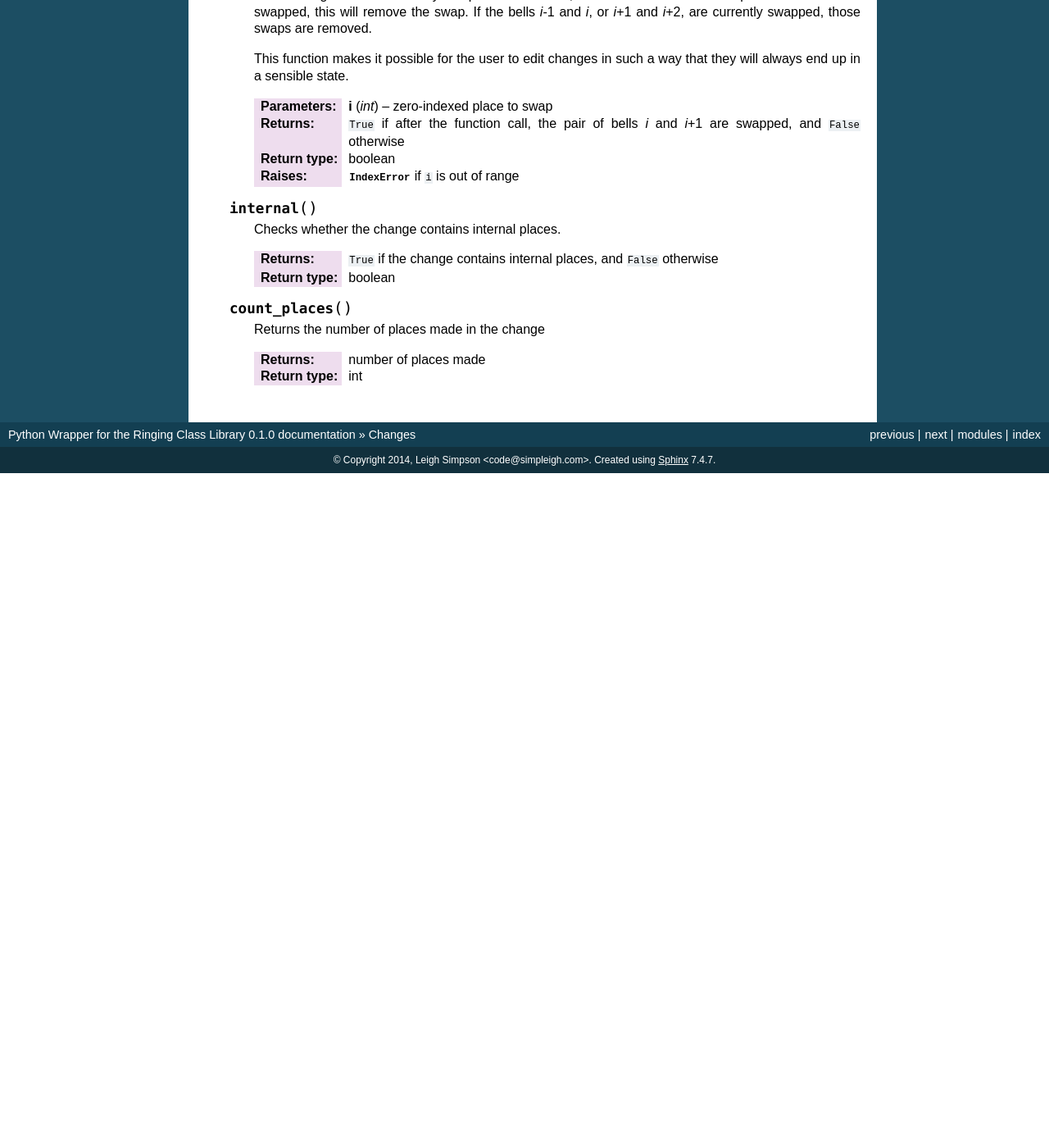
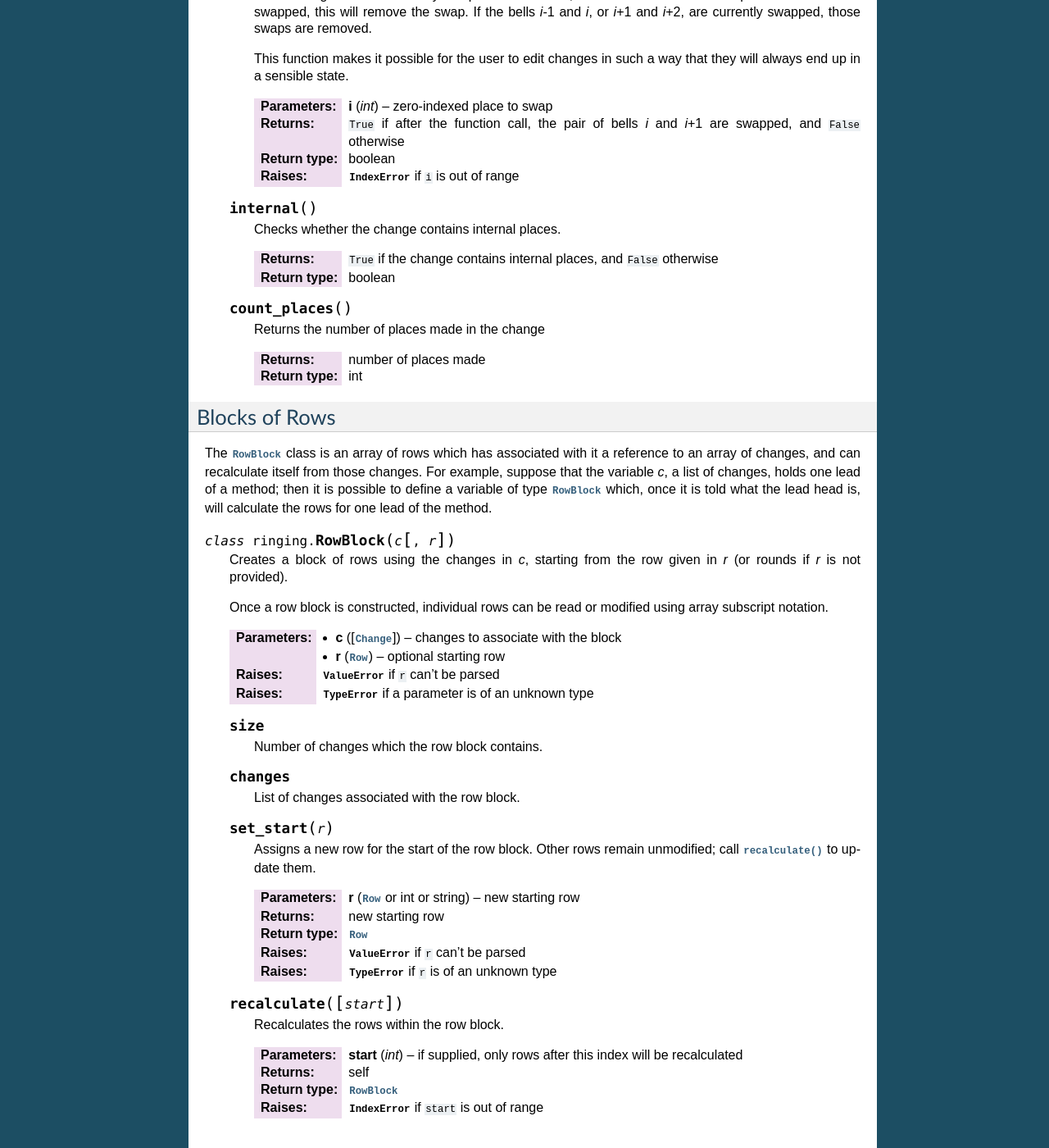
Before and after one commit to ringing-lib/ringing-lib-python, a Sphinx documentation site: the page built from docs/source/classes/change.rst, in a window 1280 px wide and 1400 px high, scrolled down 2127 px. Shown: the whole window at 82% size. Built offline with Sphinx 7.4.7, drawn with Linux system fonts in a browser that asks for light colours; before the commit the page ends 2704 px from its top, so only the background shows below that; some of the changed text lies outside the part shown.

Commit message:
Documentation for RowBlock class
[ci skip]

```diff
--- a/docs/source/classes/change.rst
+++ b/docs/source/classes/change.rst
@@ -142,3 +142,58 @@ The Change Class
 
       :return: number of places made
       :rtype: int
+
+Blocks of Rows
+--------------
+
+The :class:`RowBlock` class is an array of rows which has associated with it a
+reference to an array of changes, and can recalculate itself from those changes.
+For example, suppose that the variable *c*, a list of changes, holds one lead of
+a method; then it is possible to define a variable of type :class:`RowBlock`
+which, once it is told what the lead head is, will calculate the rows for one
+lead of the method.
+
+.. class:: RowBlock(c, [r])
+
+   Creates a block of rows using the changes in *c*, starting from the row given
+   in *r* (or rounds if *r* is not provided).
+
+   Once a row block is constructed, individual rows can be read or modified
+   using array subscript notation.
+
+   :param c: changes to associate with the block
+   :type c: [:class:`Change`]
+   :param r: optional starting row
+   :type r: :class:`Row`
+   :raises: :exc:`ValueError` if ``r`` can't be parsed
+   :raises: :exc:`TypeError` if a parameter is of an unknown type
+
+   .. attribute:: size
+
+      Number of changes which the row block contains.
+
+   .. attribute:: changes
+
+      List of changes associated with the row block.
+
+   .. method:: set_start(r)
+
+      Assigns a new row for the start of the row block.
+      Other rows remain unmodified; call :meth:`recalculate` to update them.
+
+      :param r: new starting row
+      :type r: :class:`Row` or int or string
+      :return: new starting row
+      :rtype: :class:`Row`
+      :raises: :exc:`ValueError` if ``r`` can't be parsed
+      :raises: :exc:`TypeError` if ``r`` is of an unknown type
+
+   .. method:: recalculate([start])
+
+      Recalculates the rows within the row block.
+
+      :param int start: if supplied, only rows after this index will be
+         recalculated
+      :return: self
+      :rtype: :class:`RowBlock`
+      :raises: :exc:`IndexError` if ``start`` is out of range
```
